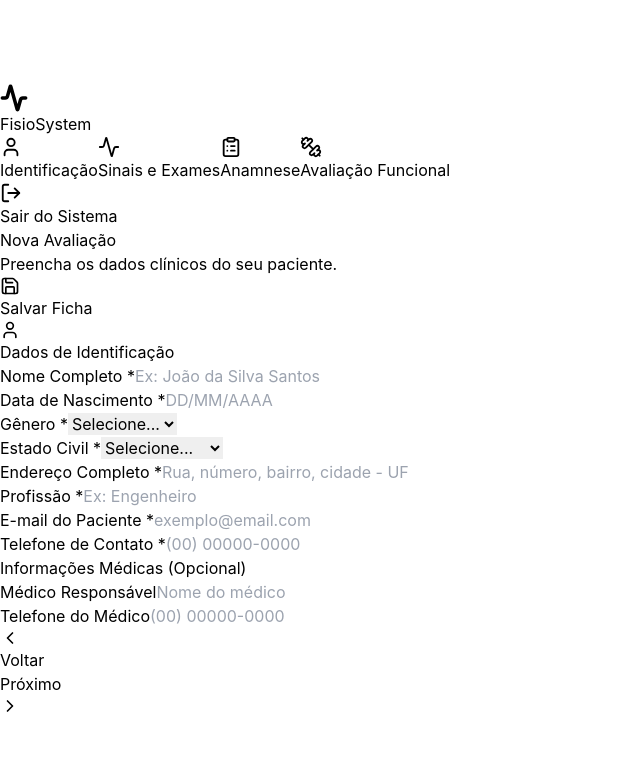
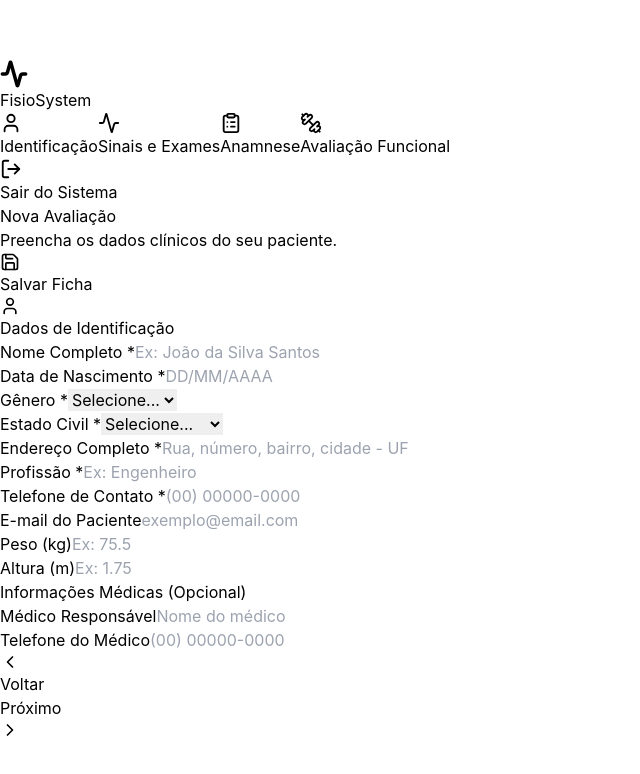
Before and after one commit to Talisonk3/LuizFisio, a React (Vite) app: page /avaliacao in a window 1280 px wide. Shown: the top 774 px of the page, without its empty margins (0-640 px from the left). Built offline with nearby package versions, Linux system fonts and the light colour scheme.

Commit message:
[dyad] Adicionando campos de peso e altura e tornando e-mail opcional - wrote 1 file(s) + extra files edited outside of Dyad

```diff
--- a/src/pages/Evaluation.tsx
+++ b/src/pages/Evaluation.tsx
@@ -32,6 +32,8 @@ const Evaluation = () => {
     marital_status: '',
     gender: '',
     profession: '',
+    weight: '',
+    height: '',
     responsible_doctor: '',
     doctor_phone: '',
     chief_complaint: '',
@@ -81,11 +83,10 @@ const Evaluation = () => {
       filteredValue = value.replace(/\D/g, '').substring(0, 3);
     } else if (name === 'respiratory_rate') {
       filteredValue = value.replace(/\D/g, '').substring(0, 2);
-    } else if (name === 'temperature') {
-      filteredValue = value.replace(/[^\d.,]/g, '').substring(0, 4);
+    } else if (name === 'temperature' || name === 'weight' || name === 'height') {
+      filteredValue = value.replace(/[^\d.,]/g, '').substring(0, 6);
     }
 
-    // Limpa o erro do campo quando o usuário começa a digitar
     if (errors.includes(name)) {
       setErrors(prev => prev.filter(err => err !== name));
     }
@@ -101,7 +102,6 @@ const Evaluation = () => {
       'marital_status',
       'address',
       'profession',
-      'email',
       'phone'
     ];
 
@@ -155,6 +155,8 @@ const Evaluation = () => {
         marital_status: '',
         gender: '',
         profession: '',
+        weight: '',
+        height: '',
         responsible_doctor: '',
         doctor_phone: '',
         chief_complaint: '',
@@ -316,12 +318,20 @@ const Evaluation = () => {
                     <input name="profession" value={formData.profession} onChange={handleInputChange} type="text" className={getInputClasses('profession')} placeholder="Ex: Engenheiro" />
                   </div>
                   <div>
-                    <label className={labelClasses}>E-mail do Paciente <span className="text-red-500">*</span></label>
+                    <label className={labelClasses}>Telefone de Contato <span className="text-red-500">*</span></label>
+                    <input name="phone" value={formData.phone} onChange={handleInputChange} type="tel" className={getInputClasses('phone')} placeholder="(00) 00000-0000" maxLength={15} />
+                  </div>
+                  <div>
+                    <label className={labelClasses}>E-mail do Paciente</label>
                     <input name="email" value={formData.email} onChange={handleInputChange} type="email" className={getInputClasses('email')} placeholder="exemplo@email.com" />
                   </div>
                   <div>
-                    <label className={labelClasses}>Telefone de Contato <span className="text-red-500">*</span></label>
-                    <input name="phone" value={formData.phone} onChange={handleInputChange} type="tel" className={getInputClasses('phone')} placeholder="(00) 00000-0000" maxLength={15} />
+                    <label className={labelClasses}>Peso (kg)</label>
+                    <input name="weight" value={formData.weight} onChange={handleInputChange} type="text" className={getInputClasses('weight')} placeholder="Ex: 75.5" />
+                  </div>
+                  <div>
+                    <label className={labelClasses}>Altura (m)</label>
+                    <input name="height" value={formData.height} onChange={handleInputChange} type="text" className={getInputClasses('height')} placeholder="Ex: 1.75" />
                   </div>
                   <div className="border-t border-slate-100 pt-8 md:col-span-2">
                     <h4 className="text-sm font-bold text-slate-400 uppercase tracking-wider mb-4">Informações Médicas (Opcional)</h4>
```
